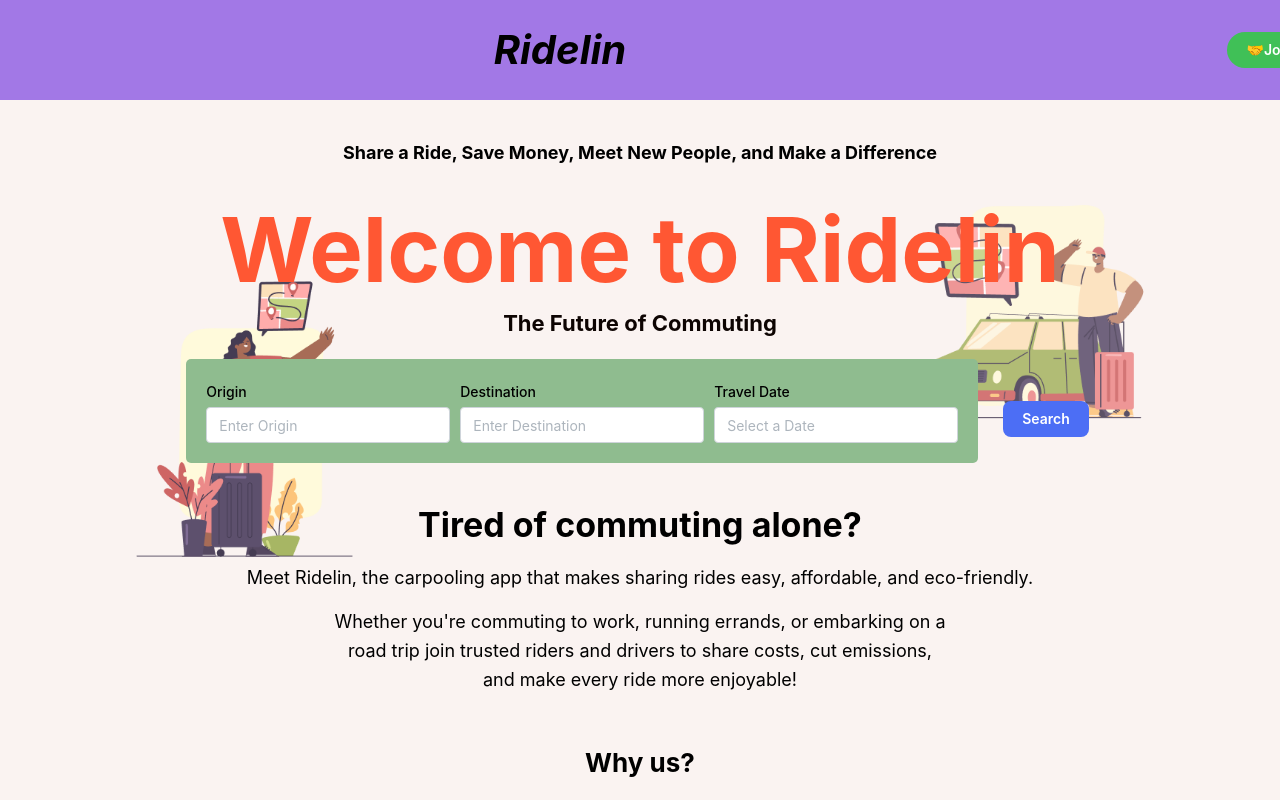
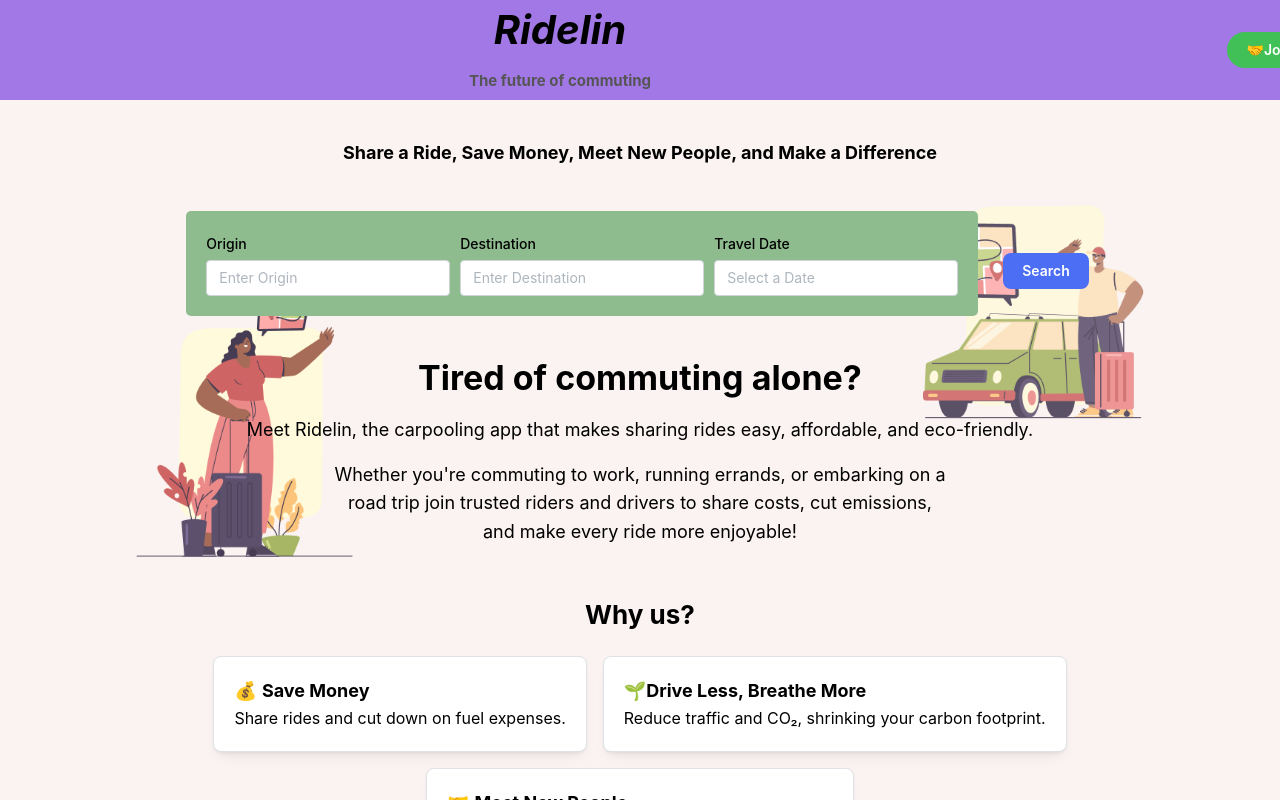
Before and after one commit to Tangy-Stackers/Ridelin-client, a React (Vite) app: page / in a window 1280 px wide. Shown: the top 800 px of the page. Built offline with nearby package versions, Linux system fonts and the light colour scheme.

Commit message:
Update landing page

```diff
--- a/src/components/Navbar.jsx
+++ b/src/components/Navbar.jsx
@@ -34,6 +34,7 @@ function Navbar() {
                                                 <strong><i>
                                                  Ridelin
                                                  </i> </strong>
+                                                 <p size={40} c={"#000000"}> <b>The future of commuting</b></p>
                                             </Title>
                                         </Container>
 
--- a/src/pages/Homepage.jsx
+++ b/src/pages/Homepage.jsx
@@ -22,7 +22,7 @@ function HomePage() {
         </Title>
       </Center>
       <br />
-      <Center>
+    {/*  <Center>
         <Title order={1} size={90} c={"#FF5733"} shadow="sm">
           <strong>
             Welcome to Ridelin
@@ -33,7 +33,7 @@ function HomePage() {
         <Title order={3} align="center" weight={500} c={"#0D0402"}>
           The Future of Commuting
         </Title>
-      </Center>
+      </Center>*/}
 
 
       <Center mt={20}>
```
